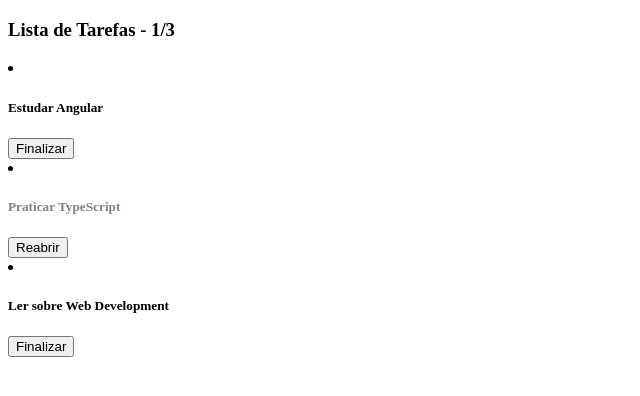
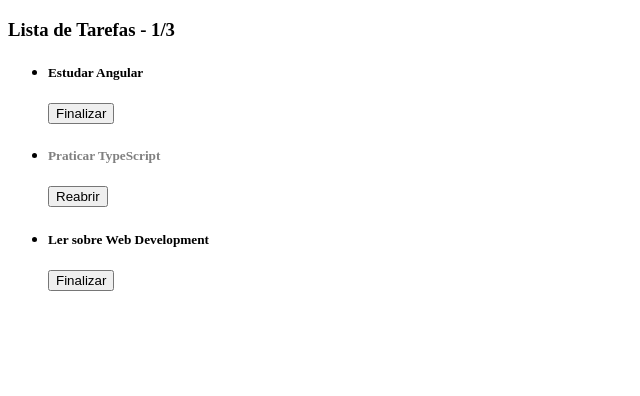
Before and after one commit to renanamr/Front-end-angular, an Angular app in the folder list_task/: page / in a window 1280 px wide. Shown: the top 396 px of the page, without its empty margins (0-640 px from the left). Built offline with nearby package versions, Linux system fonts and the light colour scheme.

Commit message:
Adição e uso do @if

```diff
--- a/list_task/src/app/app.component.html
+++ b/list_task/src/app/app.component.html
@@ -4,8 +4,14 @@
     </div>
 
     <div>
-        @for (task of taskList; track $index) {
-        <app-item-task [task]="task" (eventChageStatusTask)="changeCompleteTask($event)" />
+        @if (taskList.length > 0) {
+        <ul>
+            @for (task of taskList; track $index) {
+            <app-item-task [task]="task" (eventChageStatusTask)="changeCompleteTask($event)" />
+            }
+        </ul>
+        }@else{
+        <p>Nenhuma tarefa encontrada.</p>
         }
     </div>
 </div>
```
Also changed, not shown: 1 other file (tests, documents, lock files or other folders).
